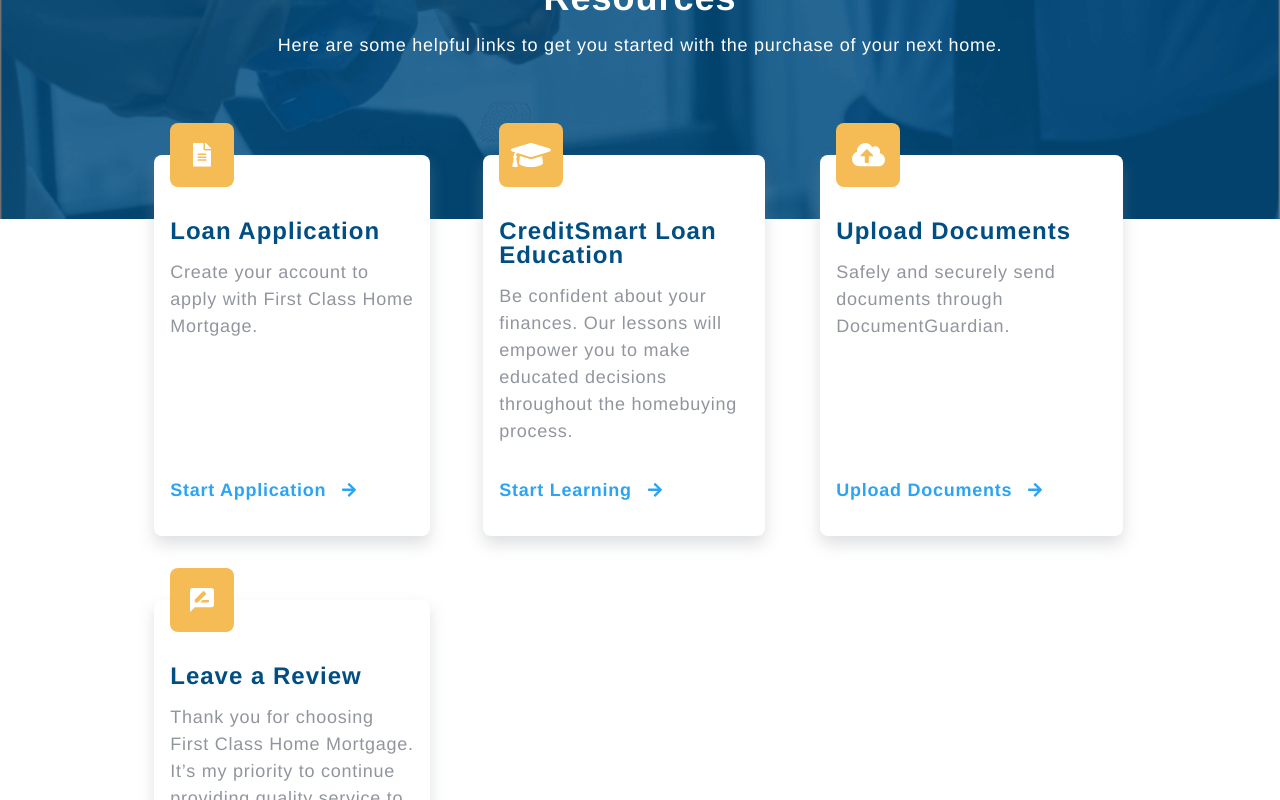
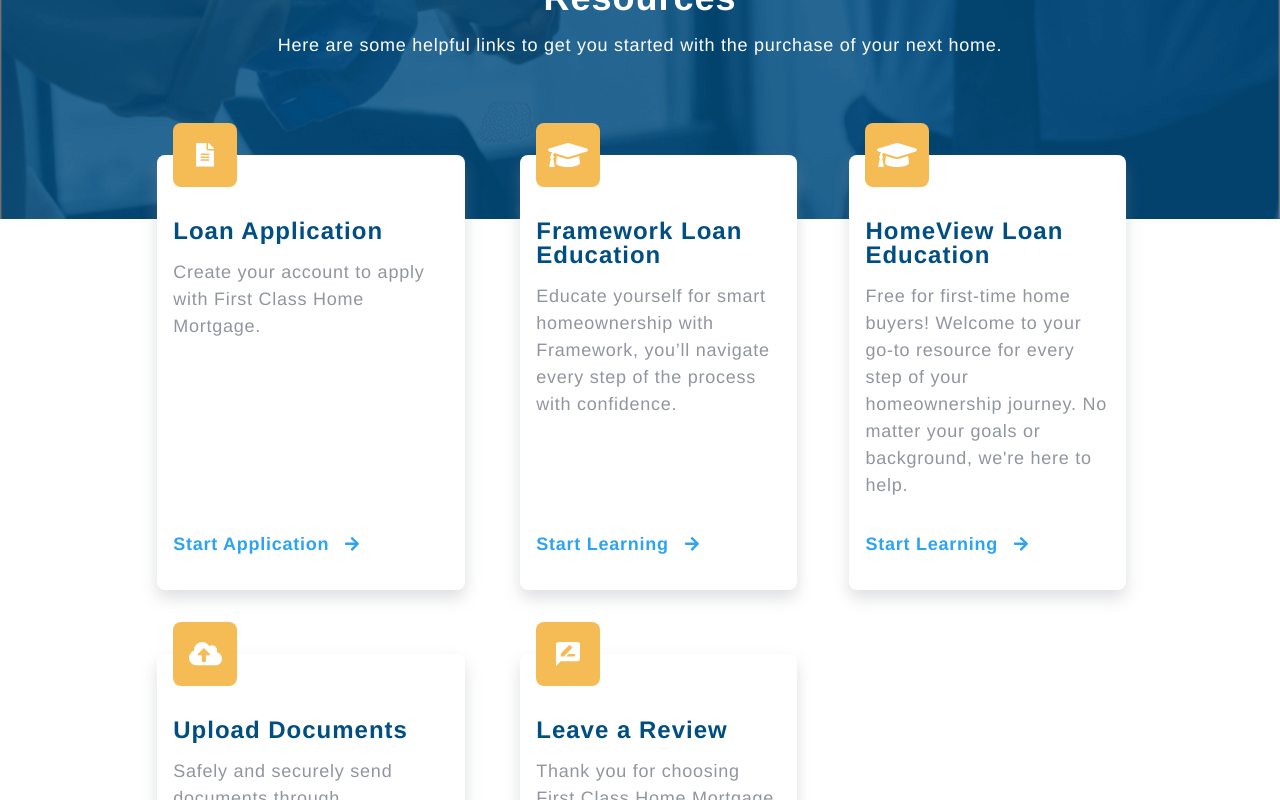
Before and after one commit to MitchellHCrane/philWillson, a React (Create React App) app: page / in a window 1280 px wide. Shown: the part 960-1760 px from the top of the page. Built offline with nearby package versions, Linux system fonts and the light colour scheme.

Commit message:
Revert "link update"
This reverts commit 354b01a3dfe0b436a8f3d13bcf6efb6f67e38bd0.

```diff
--- a/src/Components/Footer.js
+++ b/src/Components/Footer.js
@@ -19,7 +19,7 @@ function Footer() {
           <h3 className="footerH3">License Info</h3>
           <p className="footerP">J Phillip Willson (NMLS #263970)</p>
           <p className="footerP">
-            Regulated by State of Utah Division of Real Estate NMLS #1843
+            Regulated by the Colorado Divison of Real Estate NMLS #1843
           </p>
         </div>
         <div className="footerGridItem">
--- a/src/Components/GetStarted.js
+++ b/src/Components/GetStarted.js
@@ -22,9 +22,17 @@ function GetStarted() {
         />
 
         <GetStartedItem
-          title="CreditSmart Loan Education"
-          description="Be confident about your finances. Our lessons will empower you to make educated decisions throughout the homebuying process."
-          url="https://creditsmart.freddiemac.com/paths/homebuyer-u/"
+          title="Framework Loan Education"
+          description="Educate yourself for smart homeownership with Framework, you’ll navigate every step of the process with confidence."
+          url="https://uwm.frameworkhomeownership.org/"
+          iconName="loanEducationIcon"
+          btnText="Start Learning"
+        />
+
+        <GetStartedItem
+          title="HomeView Loan Education"
+          description="Free for first-time home buyers! Welcome to your go-to resource for every step of your homeownership journey. No matter your goals or background, we're here to help."
+          url="https://www.fanniemae.com/education"
           iconName="loanEducationIcon"
           btnText="Start Learning"
         />
```
